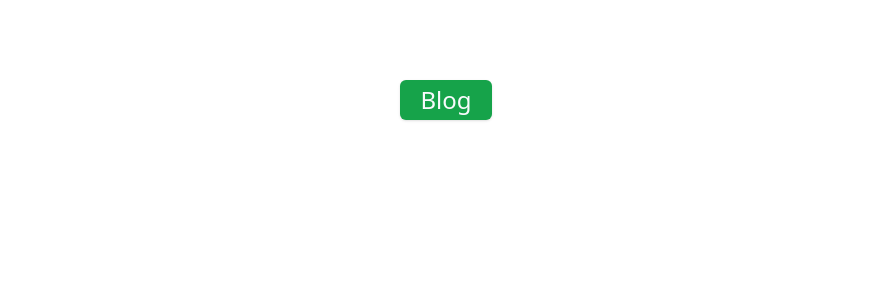
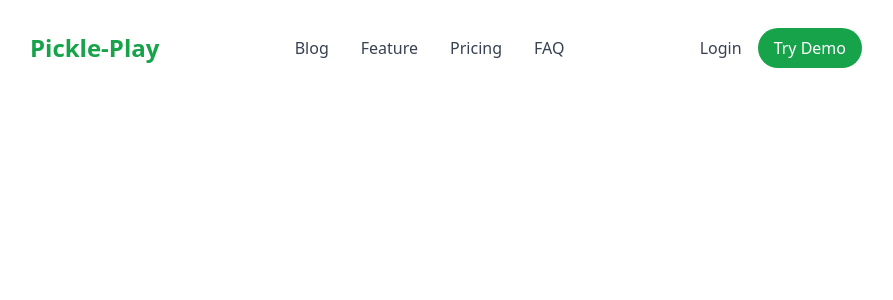
Before and after one commit to Yashgite/tournament, a Next.js app: page / in a window 1280 px wide. Shown: the top 300 px of the page, without its empty margins (194-1087 px from the left). Built offline with nearby package versions, Linux system fonts and the light colour scheme.

Commit message:
Add Navbar

```diff
--- /dev/null
+++ b/app/Navbar.jsx
@@ -0,0 +1,121 @@
+"use client"
+import { useState } from "react";
+import Link from "next/link";
+
+export default function Navbar() {
+  const [isOpen, setIsOpen] = useState(false);
+
+  return (
+    <nav className="w-full justify-center items-center mx-auto max-w-4xl mt-4">
+      <div className="container mx-auto px-4 sm:px-6 lg:px-8">
+        <div className="flex items-center justify-between h-16">
+          {/* Logo */}
+          <div className="flex items-center">
+            <Link href="/" className="text-2xl font-bold text-green-600">
+              Pickle-Play
+            </Link>
+          </div>
+
+          {/* Menu (Desktop) */}
+          <div className="hidden md:flex space-x-8">
+            <Link href="/blog" className="text-gray-700 hover:text-blue-600">
+              Blog
+            </Link>
+            <Link href="/feature" className="text-gray-700 hover:text-blue-600">
+              Feature
+            </Link>
+            <Link href="/pricing" className="text-gray-700 hover:text-blue-600">
+              Pricing
+            </Link>
+            <Link href="/faq" className="text-gray-700 hover:text-blue-600">
+              FAQ
+            </Link>
+          </div>
+
+          {/* Login and Try Demo */}
+          <div className="hidden md:flex space-x-4 items-center">
+            <Link
+              href="/login"
+              className="text-gray-700 hover:text-blue-600"
+            >
+              Login
+            </Link>
+            <Link
+              href="/try-demo"
+              className="px-4 py-2 bg-green-600 rounded-full text-white rounded hover:bg-green-700"
+            >
+              Try Demo
+            </Link>
+          </div>
+
+          {/* Hamburger Menu (Mobile) */}
+          <div className="md:hidden">
+            <button
+              onClick={() => setIsOpen(!isOpen)}
+              className="text-gray-700 focus:outline-none"
+            >
+              <svg
+                className="w-6 h-6"
+                fill="none"
+                stroke="currentColor"
+                viewBox="0 0 24 24"
+                xmlns="http://www.w3.org/2000/svg"
+              >
+                {isOpen ? (
+                  <path
+                    strokeLinecap="round"
+                    strokeLinejoin="round"
+                    strokeWidth={2}
+                    d="M6 18L18 6M6 6l12 12"
+                  />
+                ) : (
+                  <path
+                    strokeLinecap="round"
+                    strokeLinejoin="round"
+                    strokeWidth={2}
+                    d="M4 6h16M4 12h16m-7 6h7"
+                  />
+                )}
+              </svg>
+            </button>
+          </div>
+        </div>
+
+        {/* Mobile Menu */}
+        {isOpen && (
+          <div className="md:hidden">
+            <div className="flex flex-col items-start space-y-2 py-4">
+              <Link href="/blog" className="text-gray-700 ml-3 hover:text-green-600">
+                Blog
+              </Link>
+              <Link
+                href="/feature"
+                className="ml-3 text-gray-700 hover:text-green-600"
+              >
+                Feature
+              </Link>
+              <Link
+                href="/pricing"
+                className="ml-3 text-gray-700 hover:text-green-600"
+              >
+                Pricing
+              </Link>
+              <Link href="/faq" className="ml-3 text-gray-700 hover:text-green-600">
+                FAQ
+              </Link>
+              <Link href="/login" className="ml-3 text-gray-700 hover:text-green-600">
+                Login
+              </Link>
+              <Link
+                href="/try-demo"
+                className="px-4 w-max py-2 bg-green-600 text-white rounded-full hover:bg-green-700"
+              >
+                Try Demo
+              </Link>
+            </div>
+          </div>
+        )}
+      </div>
+    </nav>
+  );
+}
--- a/app/blog/[id]/page.jsx
+++ b/app/blog/[id]/page.jsx
@@ -1,7 +1,7 @@
 "use client";
 import React from "react";
 import { useParams,useRouter } from "next/navigation";
-import carddata from "@/data/carddata.json"; // Import the card data
+import carddata from "@/data/carddata.json";
 import { motion } from "framer-motion";
 import { Button } from "@/components/ui/button";
 
@@ -10,7 +10,7 @@ export default function BlogPost() {
     const AnimatedImage = motion.img
   const router = useRouter();
   const {id} = useParams();             //to get id from URL
-  console.log(id);
+  // console.log(id);
 
   // Find the blog post by ID
   const post = carddata.find((item) => item.id === parseInt(id));
--- a/app/layout.js
+++ b/app/layout.js
@@ -3,6 +3,7 @@ import "./globals.css";
 import AuthProvider from "@/components/AuthProvider/AuthProvider";
 import { ThemeProviderComponent } from "@/components/theme-provider";
 import { Toaster } from "@/components/ui/toaster";
+import Navbar from "./Navbar";
 
 const geistSans = Geist({
   variable: "--font-geist-sans",
@@ -33,7 +34,8 @@ export default function RootLayout({ children }) {
             disableTransitionOnChange
           >
             <AuthProvider>
-            {children}
+              <Navbar/>
+              {children}
             <Toaster/>
             </AuthProvider>
 
--- a/app/page.js
+++ b/app/page.js
@@ -9,16 +9,8 @@ const page = () => {
   const AnimatedButton = motion(Button);
   const router = useRouter();
   return (
-    <div
-    className="mx-auto my-20 items-center justify-center flex"
-
-    >
-      <AnimatedButton
-      whileTap={{scale:0.8}}
-      whileHover={{scale:1.2}}
-      initial={{scale:1}}
-      className="p-5 text-2xl" onClick={()=> router.push("/blog") }>Blog</AnimatedButton>
-    </div>
+   <>
+   </>
   )
 }
 
--- a/app/viewevent/page.jsx
+++ /dev/null
@@ -1,64 +0,0 @@
-"use client";
-
-import React from "react";
-import { Button } from "@/components/ui/button";
-import Link from "next/link";
-import { useRouter } from "next/navigation";
-import Footer from "../Footer";
-
-const ViewEvent = () => {
-  const router = useRouter();
-
-  // Example event data
-  const event = {
-    id: 1,
-    name: "Champions League Finals",
-    date: "March 15, 2025",
-    location: "Wembley Stadium, London",
-    description:
-      "Join us for the epic conclusion of the Champions League. Witness the best teams in Europe battle for the ultimate glory.",
-    organizer: "SportsHub Inc.",
-  };
-
-  return (
-    <div className="flex flex-col min-h-screen">
-      {/* Navigation */}
-      <nav className="flex items-center justify-between flex-wrap mx-5 my-10 w-full">
-        <Link href={"/"} className="mr-8 font-bold text-2xl">
-          Tournament-Hub
-        </Link>
-      </nav>
-
-      {/* Main Content */}
-      <div className="flex-grow">
-        <div className="max-w-4xl mx-auto p-5 bg-white shadow-lg rounded-lg">
-          <h1 className="text-3xl font-bold mb-4">{event.name}</h1>
-          <div className="text-gray-600 mb-2">
-            <strong>Date:</strong> {event.date}
-          </div>
-          <div className="text-gray-600 mb-2">
-            <strong>Location:</strong> {event.location}
-          </div>
-          <div className="text-gray-600 mb-4">
-            <strong>Organizer:</strong> {event.organizer}
-          </div>
-          <p className="text-gray-700 mb-6">{event.description}</p>
-
-          <div className="flex gap-4">
-            <Button onClick={() => alert("Registered!")}>
-              Register Now
-            </Button>
-            <Button onClick={() => router.push("/findevent")}>
-              Back to Events
-            </Button>
-          </div>
-        </div>
-      </div>
-
-      {/* Footer */}
-      <Footer />
-    </div>
-  );
-};
-
-export default ViewEvent;
```
